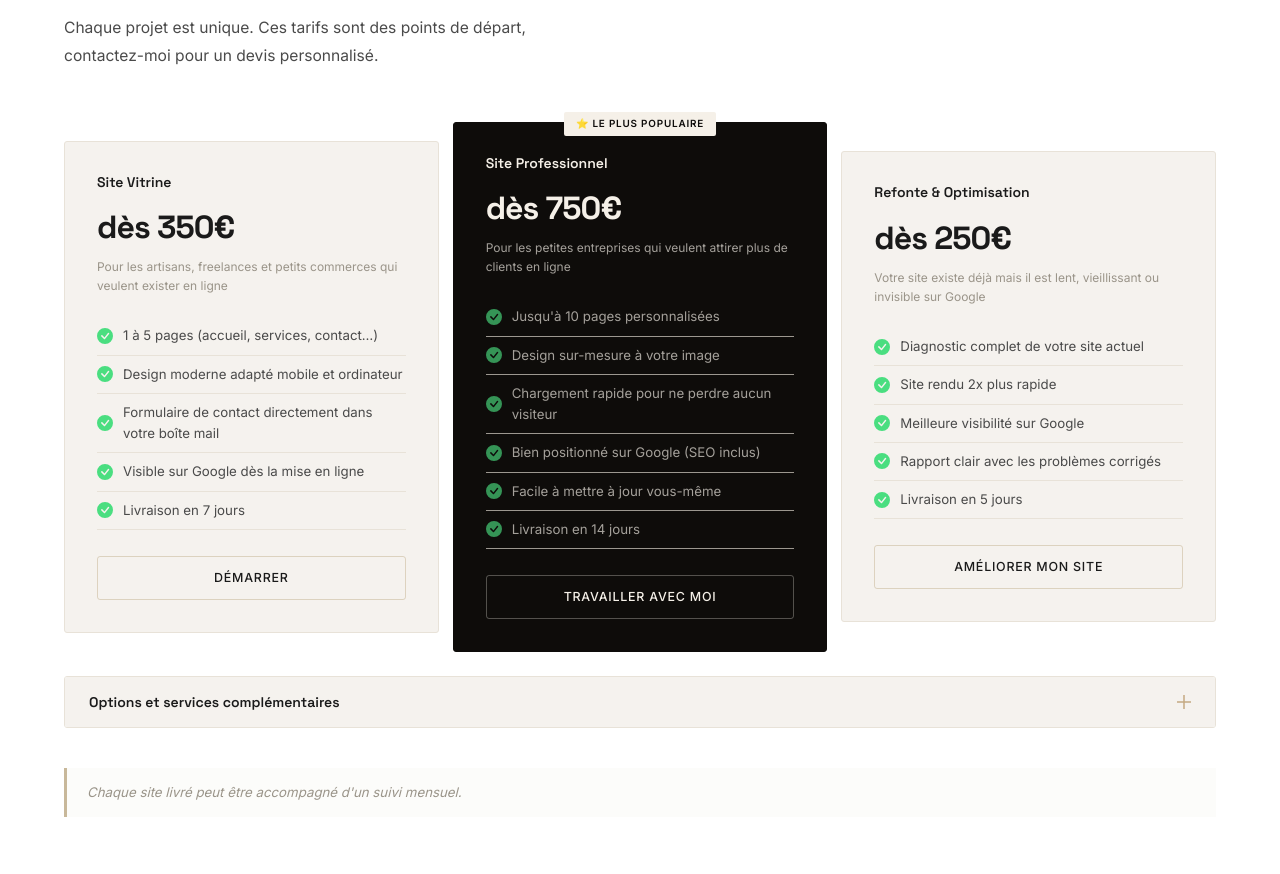
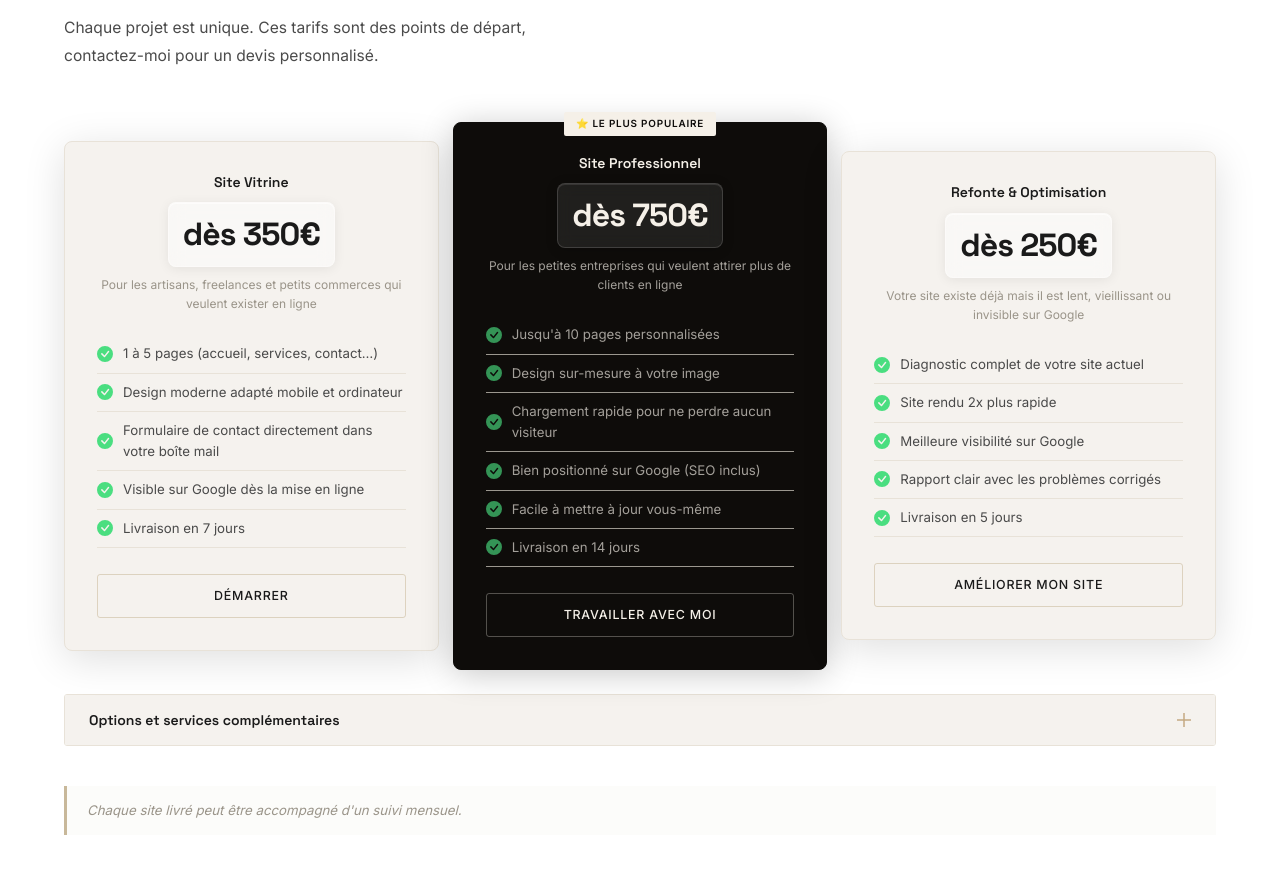
Before and after one commit to seanrw93/srw-dev, a React (Vite) app: page / in a window 1280 px wide. Shown: the part 2997-3871 px from the top of the page. Built offline with nearby package versions, Linux system fonts and the light colour scheme.

Commit message:
feat: update ui pricing cards

```diff
--- a/src/components/ui/PricingCard.tsx
+++ b/src/components/ui/PricingCard.tsx
@@ -18,7 +18,9 @@ export default function PricingCard({ name, price, note, features, cta, popular
         </div>
       )}
       <h3 className="pricing-name">{name}</h3>
-      <div className="pricing-price">{price}</div>
+      <div className="pricing-price-wrap">
+        <div className="pricing-price">{price}</div>
+      </div>
       <div className="pricing-note">{note}</div>
       <ul className="pricing-features">
         {features.map(f => (
--- a/src/styles/sections/pricing.css
+++ b/src/styles/sections/pricing.css
@@ -12,13 +12,15 @@
 .pricing-card {
   background: var(--card-bg);
   border: 1px solid var(--card-border);
-  border-radius: var(--radius);
+  border-radius: 8px;
   padding: 32px;
   position: relative;
+  box-shadow: 0 8px 40px rgba(0, 0, 0, 0.13);
 }
 .pricing-card--popular {
   background: var(--dark-bg);
   border-color: var(--dark-bg);
+  box-shadow: 0 4px 32px rgba(0, 0, 0, 0.22);
 }
 .pricing-card:not(.pricing-card--popular) {
   align-self: center;
@@ -28,6 +30,11 @@
 .pricing-card--popular .pricing-note,
 .pricing-card--popular .pricing-features li {
   color: var(--dark-text);
+}
+.pricing-card--popular .pricing-price {
+  background: rgba(255, 255, 255, 0.08);
+  border-color: rgba(255, 255, 255, 0.15);
+  box-shadow: 0 2px 12px rgba(0, 0, 0, 0.2), inset 0 1px 0 rgba(255, 255, 255, 0.1);
 }
 .pricing-card--popular .pricing-note,
 .pricing-card--popular .pricing-features li { opacity: 0.65; }
@@ -60,6 +67,7 @@
   font-size: 0.875rem;
   color: var(--light-text);
   margin-bottom: 12px;
+  text-align: center;
 }
 .pricing-price {
   font-family: 'Space Grotesk', sans-serif;
@@ -68,8 +76,20 @@
   color: var(--light-text);
   letter-spacing: -0.03em;
   margin-bottom: 4px;
+  display: inline-block;
+  padding: 6px 14px;
+  border-radius: 8px;
+  background: rgba(255, 255, 255, 0.45);
+  backdrop-filter: blur(8px);
+  -webkit-backdrop-filter: blur(8px);
+  box-shadow: 0 2px 12px rgba(0, 0, 0, 0.07), inset 0 1px 0 rgba(255, 255, 255, 0.6);
+  border: 1px solid rgba(255, 255, 255, 0.35);
 }
-.pricing-note { font-size: 0.75rem; color: var(--light-muted); margin-bottom: 22px; }
+.pricing-price-wrap {
+  text-align: center;
+  margin-bottom: 4px;
+}
+.pricing-note { font-size: 0.75rem; color: var(--light-muted); margin-bottom: 22px; text-align: center; }
 .pricing-features { list-style: none; margin-bottom: 26px; }
 .pricing-features li {
   font-size: 0.83rem;
```
